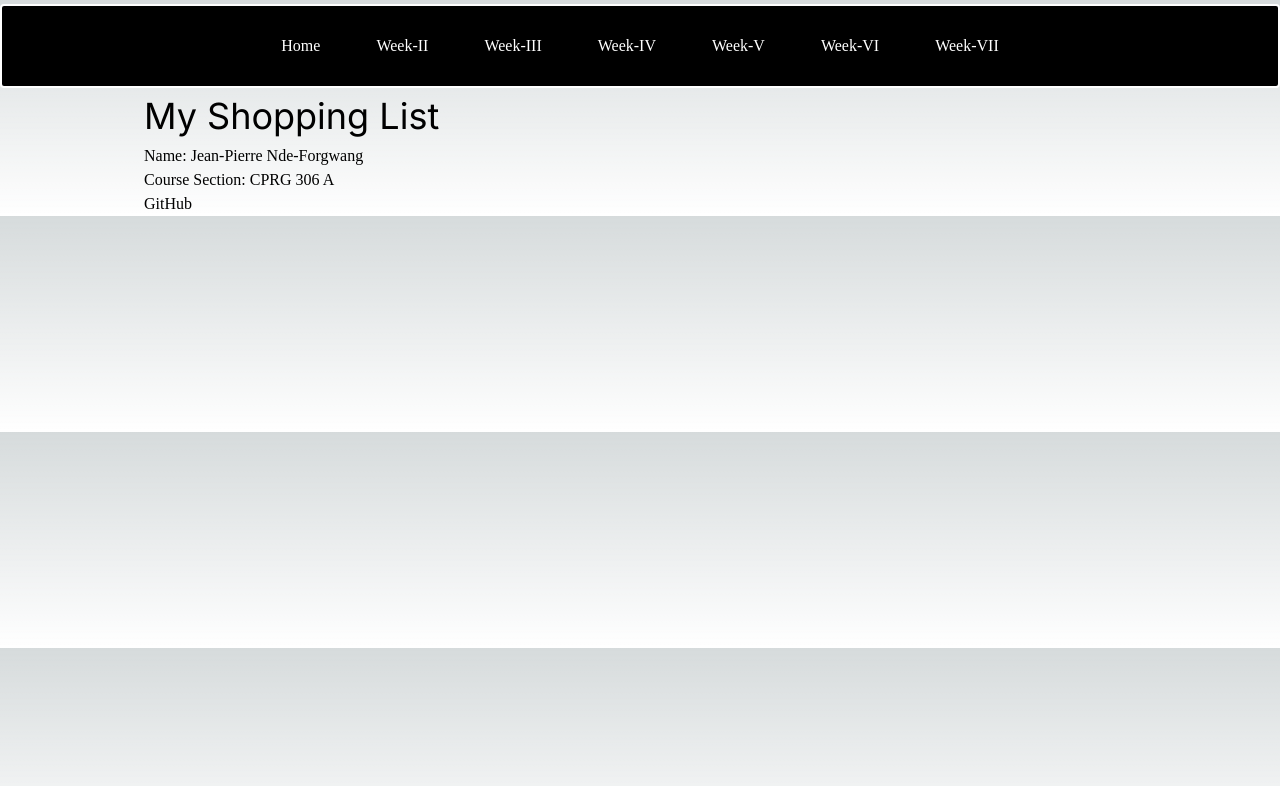
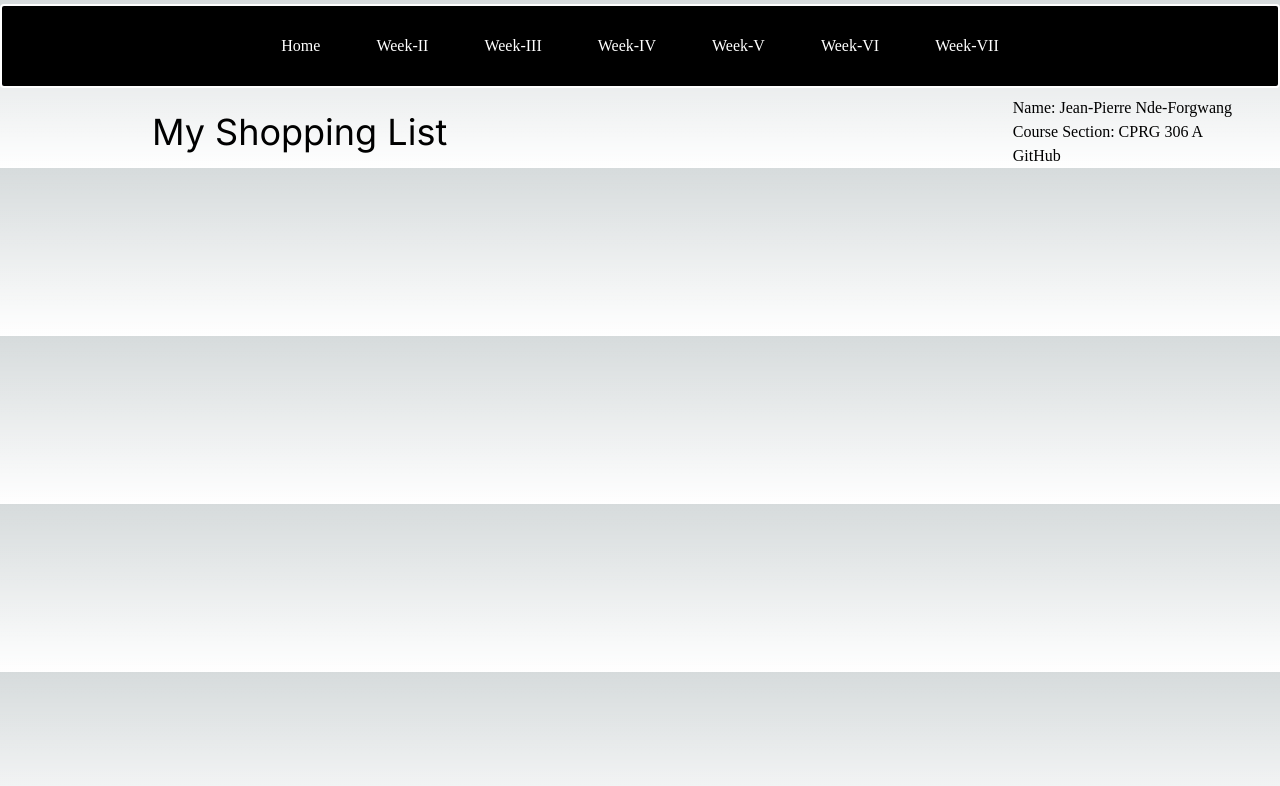
Before and after one commit to 3mptySpac3/cprg306-app-1, a Next.js app: page /week2 in a window 1280 px wide. Shown: the top 786 px of the page. Built offline with nearby package versions, Linux system fonts and the light colour scheme.

Commit message:
Final week 2
Everything is done, week 2 assignment complete, link to week 2 page, flex added to week 2 page

```diff
--- a/app/week2/page.js
+++ b/app/week2/page.js
@@ -7,11 +7,13 @@ export default function Week2() {
   return (
     <div>
       <Navbar />
-      <div className="mt-24">
-        <h1 className='text-4xl ml-36 m-2'>My Shopping List</h1>
-      </div>
-      <div>
-        <UserInfo />
+      <div className="flex justify-between items-center">
+        <div className="mt-24 ml-36">
+          <h1 className='text-4xl m-2 '>My Shopping List</h1>
+        </div>
+        <div className=" mr-12 mt-24">
+          <UserInfo />
+        </div>
       </div>
     </div>
   )
```
